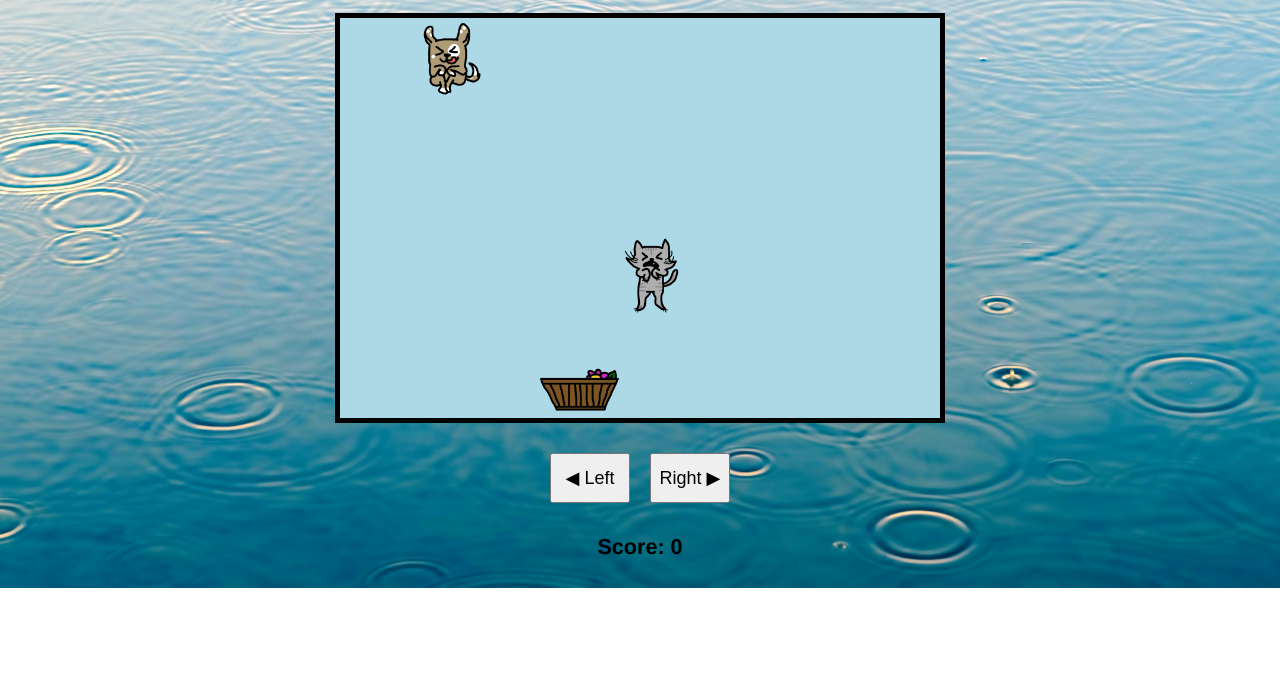
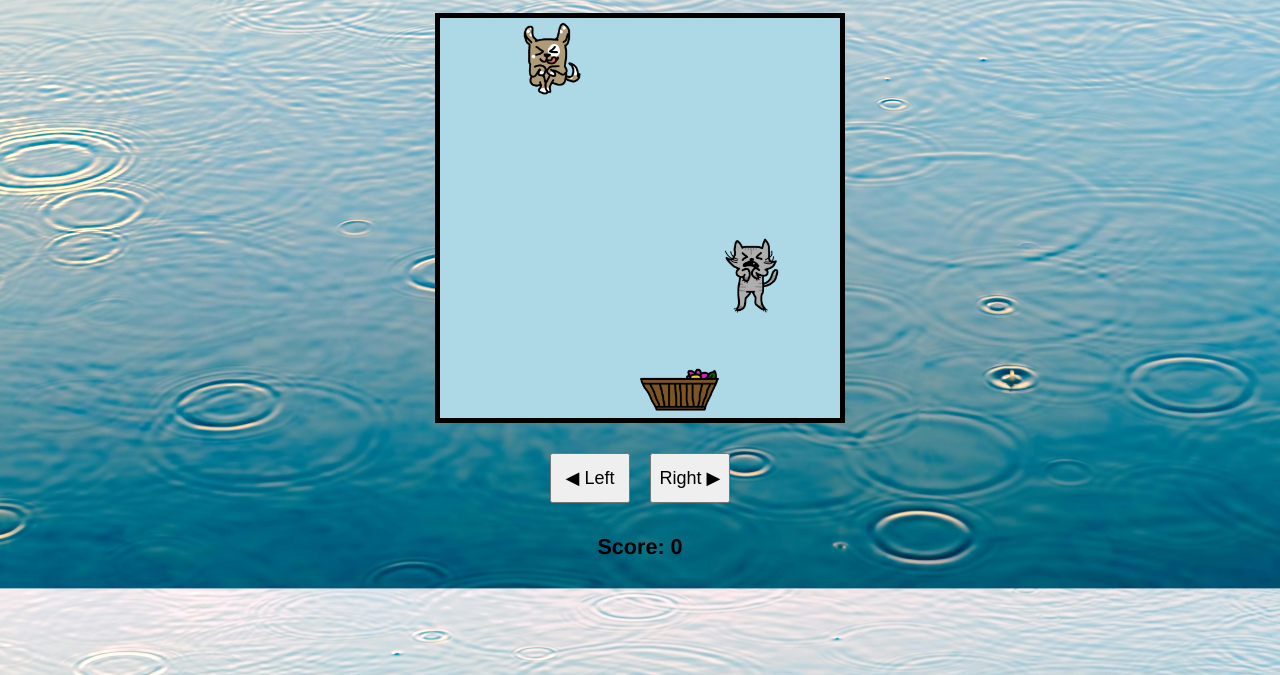
Before and after one commit to AleiaJ/It-s-Raining-Cats-and-Dogs-, a plain HTML site: page index.html in a window 1280 px wide. Shown: the part 125-800 px from the top of the page. Drawn offline with nearby package versions, Linux system fonts and the light colour scheme.

Commit message:
Add files via upload

```diff
--- a/index.html
+++ b/index.html
@@ -12,13 +12,16 @@
     <h1>It's Raining Cats and Dogs!</h1>
     <p>Use left/right arrow keys or buttons to move the basket and catch the cats and dogs!</p>
 
-    <!--divs ad images-->
+<!--divs for images-->
+
     <div id="game-area">
-        <canvas id="gameCanvas" width="400" height="300"></canvas>
+        <canvas id="gameArea"></canvas>
       <img id="basket" src="Basket.png" alt="Basket">
         <img id="falling-cat" src="Cat.png" alt="Cat">
         <img id="falling-dog" src="Dog.png" alt="Dog">
     </div>
+
+<!--divs for button controls-->
 
     <div id="controls">
     <button id="leftBtn">◀ Left</button>
--- a/style.css
+++ b/style.css
@@ -5,7 +5,7 @@ body {
     background-image: url('water.jpg');
     background-size: cover;
     background-position: center;
-    background-repeat: no-repeat;
+    background-repeat: repeat;
 }
 
 p {
@@ -21,7 +21,7 @@ canvas {
 
 #game-area {
     position: relative;
-    width: 600px;
+    width: 400px;
     height: 400px;
     background-color: lightblue;
     border: 5px solid black;
@@ -40,7 +40,7 @@ button {
     height: 50px;
     font-size: 18px;
     margin: 10px;
-    touch-action: manipulation; /* Improves touch response */
+    touch-action: manipulation;
 }
 
 
```
